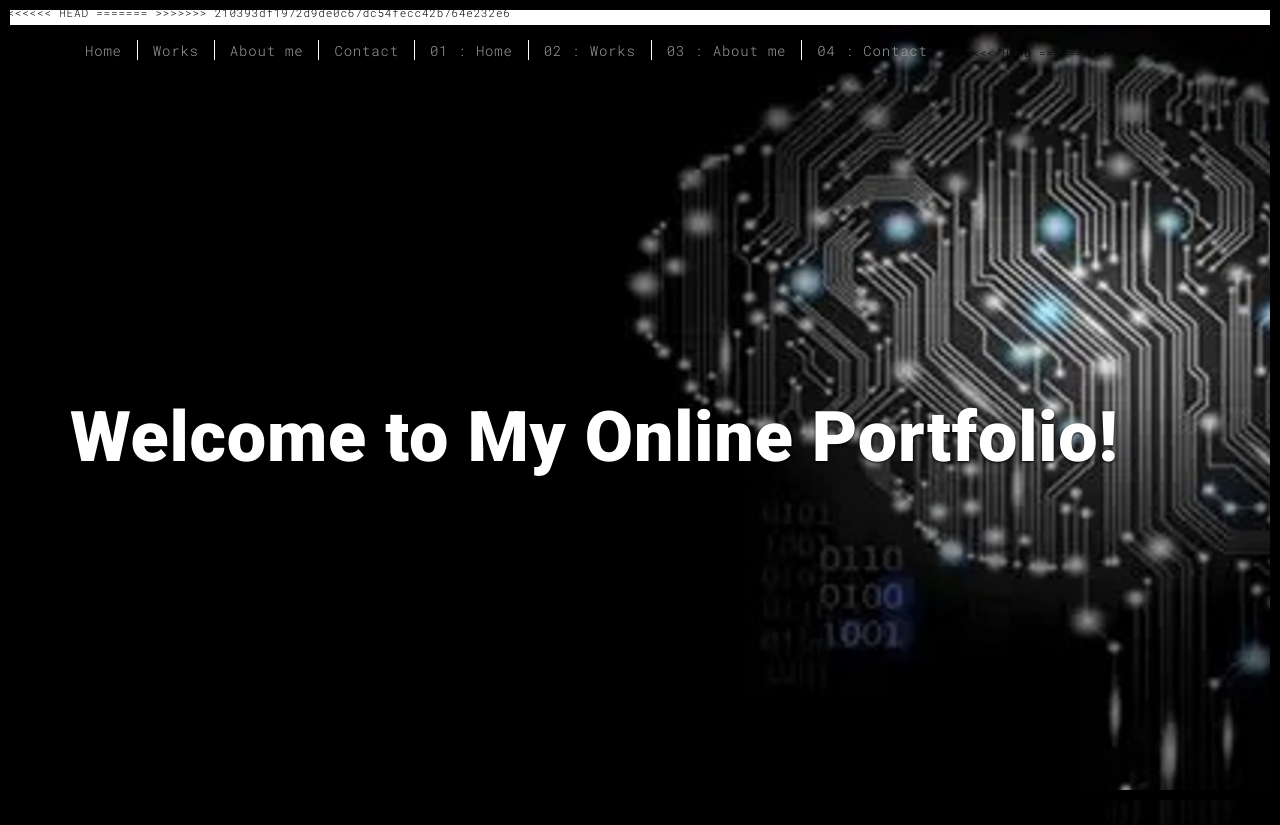
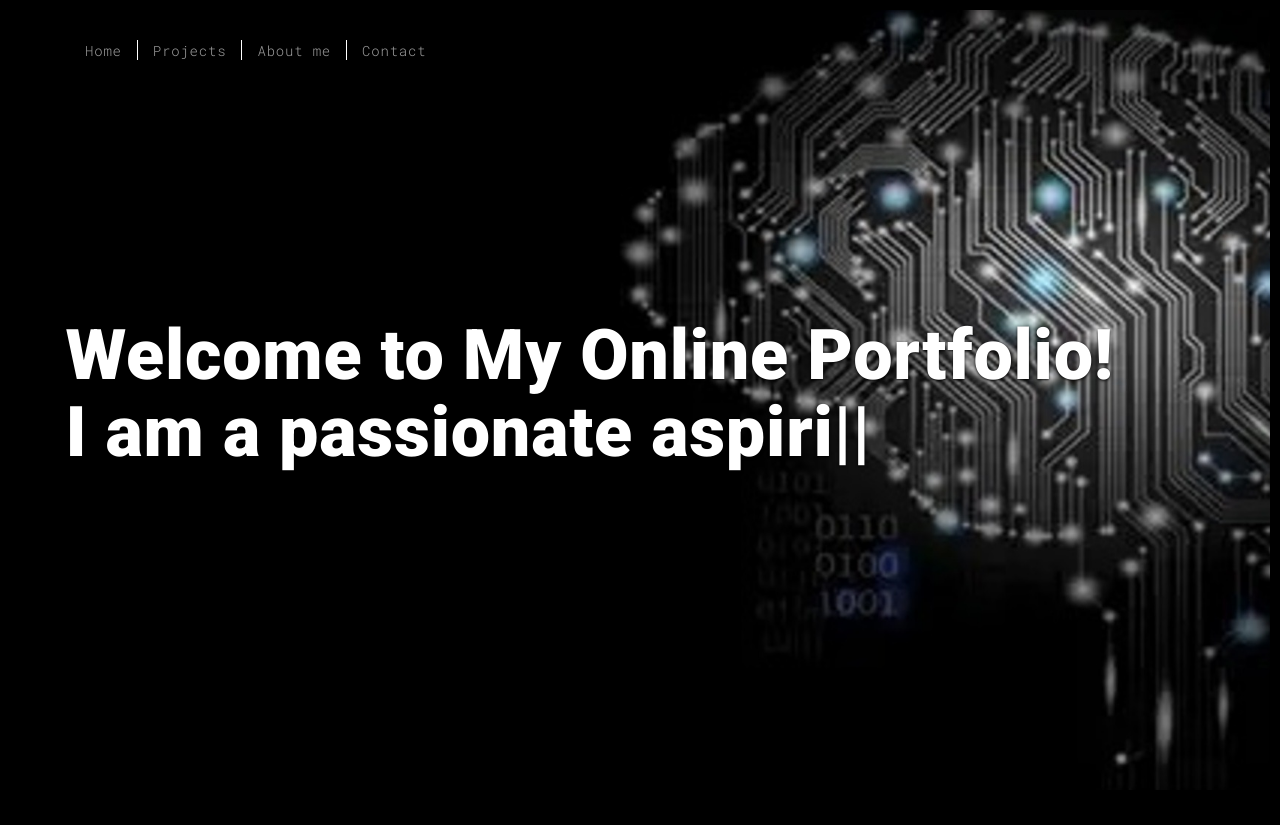
Before and after one commit to CathRas/Portfo, a Python web app: template templates/index.html in a window 1280 px wide. After the commit the page ends 790 px from the top, so only its background shows below. Run offline with Jinja, Linux system fonts and the light colour scheme; the template is opened without the code that fills it, so the values that code supplies are empty.

Commit message:
Update on my Home Page

```diff
--- a/templates/index.html
+++ b/templates/index.html
@@ -1,11 +1,9 @@
-<!DOCTYPE html>
-<html lang="en">
-<head>
+<html lang="en"><head>
   <meta charset="UTF-8">
   <meta content="IE=edge" http-equiv="X-UA-Compatible">
   <meta content="width=device-width,initial-scale=1" name="viewport">
   <meta content="description" name="description">
-  <meta name="google" content="notranslate" />
+  <meta name="google" content="notranslate">
   <meta content="Mashup templates have been developped by Orson.io team" name="author">
 
   <!-- Disable tap highlight on IE -->
@@ -14,11 +12,7 @@
   <link rel="apple-touch-icon" sizes="180x180" href="./static/assets/apple-icon-180x180.png">
   <link href="./static/assets/favicon.ico" rel="icon">
 
-<<<<<<< HEAD
   <title>Catherine Ras</title>
-=======
-  <title>Title page</title>
->>>>>>> 210393df1972d9de0c67dc54fecc42b764e232e6
 
 <link href="./static/main.3f6952e4.css" rel="stylesheet"></head>
 
@@ -40,17 +34,10 @@
 
       <div class="collapse navbar-collapse" id="navbar-collapse">
         <ul class="nav navbar-nav ">
-<<<<<<< HEAD
           <li><a href="./index.html" title="">Home</a></li>
-          <li><a href="./works.html" title="">Works</a></li>
+          <li><a href="./works.html" title="">Projects</a></li>
           <li><a href="./about.html" title="">About me</a></li>
           <li><a href="./contact.html" title="">Contact</a></li>
-=======
-          <li><a href="./index.html" title="">01 : Home</a></li>
-          <li><a href="./works.html" title="">02 : Works</a></li>
-          <li><a href="./about.html" title="">03 : About me</a></li>
-          <li><a href="./contact.html" title="">04 : Contact</a></li>
->>>>>>> 210393df1972d9de0c67dc54fecc42b764e232e6
         </ul>
 
 
@@ -59,30 +46,21 @@
   </nav>
 </header>
 <!-- Add your site or app content here -->
-  <div class="hero-full-container background-image-container white-text-container" style="  background-image: url('./static/assets/images/space.jpg')">
+  <div class="hero-full-container background-image-container white-text-container" style="background-image: url(&quot;./static/assets/images/space.jpg&quot;); transform: translate3d(-4.61914px, -6.19424px, 0px);">
     <div class="container">
       <div class="row">
         <div class="col-xs-12">
           <div class="hero-full-wrapper">
             <div class="text-content">
-<<<<<<< HEAD
               <h1>Welcome to My Online Portfolio!<br>
-                <span id="typed-strings">
+                <span id="typed-strings" style="display: none;">
 
                   <span>I'm Catherine Ras</span>
                   <span>Python Developer</span>
-                  <span>I'm Passionate About Building Smart, Clean Solutions.</span>
-=======
-              <h1>Hello,<br>
-                <span id="typed-strings">
-                  <span>I'm Catherine Ras</span>
-                  <span>Junior Python Developer,</span>
-                  <span>Problem Solver.</span>
-                  <span>I'm Passionate About Building Smart, Clean Solutions.</span>
-                  <span>Welcome To My Portfolio!</span>
->>>>>>> 210393df1972d9de0c67dc54fecc42b764e232e6
+                  <span>I am a passionate aspiring developer</span>
+                  <span>And a love for Machine Learning & AI.</span>
                 </span>
-                <span id="typed"></span>
+                <span id="typed">I'm Ca</span><span class="typed-cursor" style="animation-iteration-count: 0;">|</span>
               </h1>
             </div>
           </div>
@@ -99,6 +77,6 @@
 </script>
 
 
-<script type="text/javascript" src="./static/main.70a66962.js"></script></body>
+<script type="text/javascript" src="./static/main.70a66962.js"></script>
 
-</html>
+</body></html>
```
Also changed, not shown: templates/about.html (+5 -5 lines).
